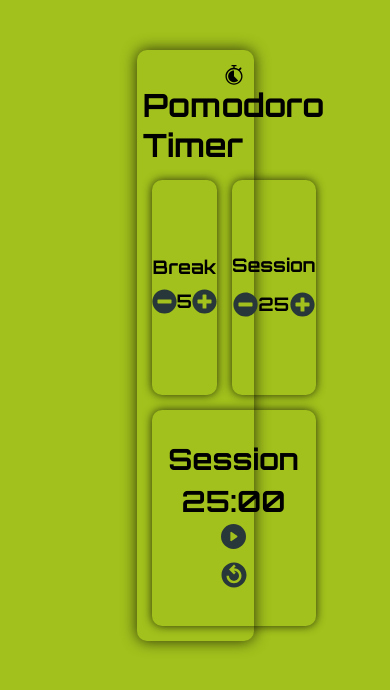
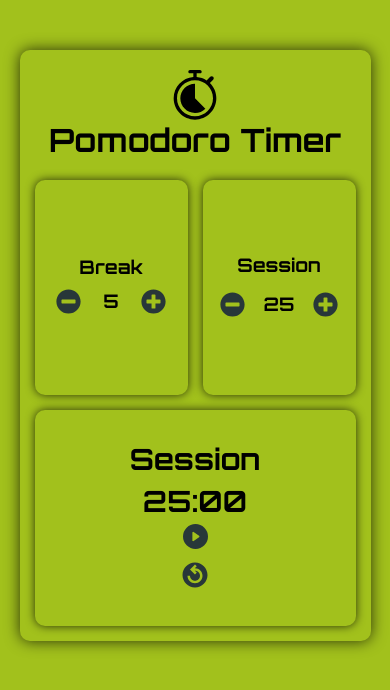
Before and after one commit to IchoubaneMed/pomodoro_timer, a React (Create React App) app: page / in a window 390 px wide. Shown: the top 690 px of the page. Built offline with nearby package versions, Linux system fonts and the light colour scheme; the HTML template or start-up script is replaced by a standard one.

Commit message:
Added Media Queries

```diff
--- a/src/App.css
+++ b/src/App.css
@@ -28,3 +28,23 @@
 .icon {
     font-size: 50px;
 }
+
+/* Mobile devices */
+@media screen and (max-width: 480px) {
+    .container {
+        width: 90%;
+    }
+}
+
+/* iPads, Tablets */
+@media (min-width:601px) and (max-width: 1360px) {
+    .container {
+        width: 50%;
+    }
+}
+
+@media (min-width:481px) and (max-width: 600px) {
+    .container {
+        width: 70%;
+    }
+}
```
